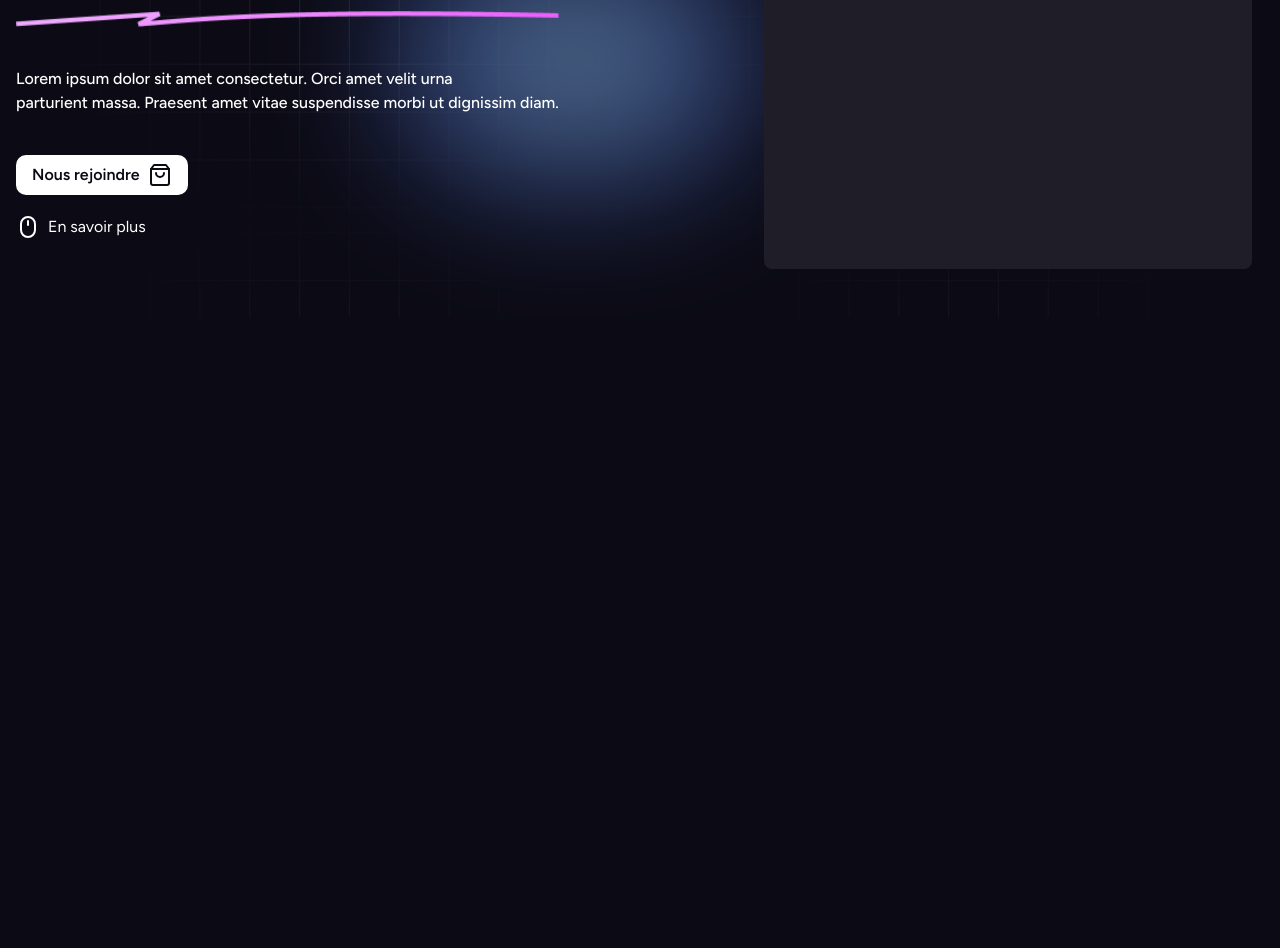
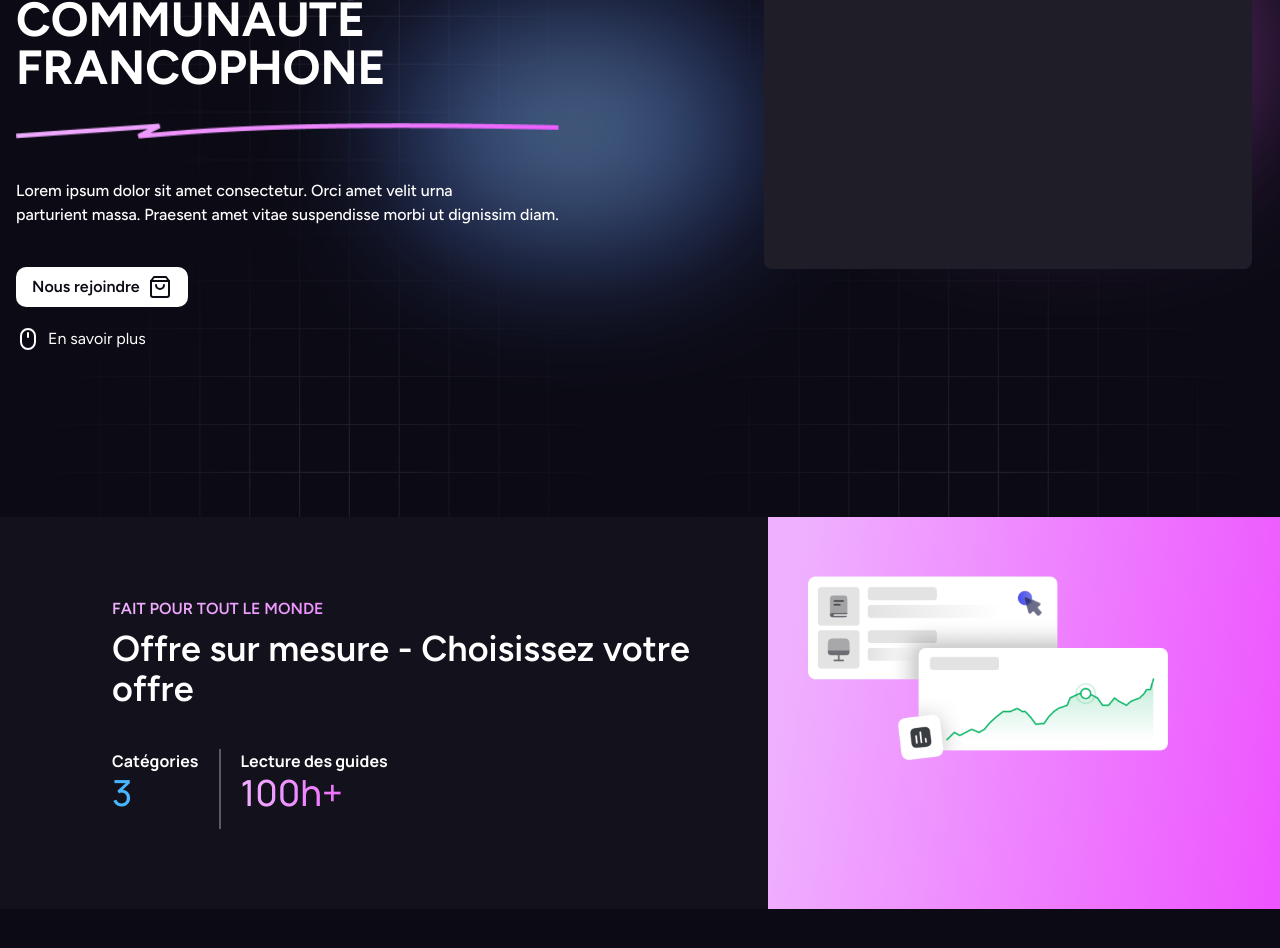
Before and after one commit to a4arpon/aio-agora-react-client, a React (Vite) app: page / in a window 1280 px wide. Shown: the part 360-1308 px from the top of the page. Before the commit the page ends 800 px from the top, so only its background shows below. Built offline with nearby package versions, Linux system fonts and the light colour scheme.

Commit message:
customer section added

```diff
--- /dev/null
+++ b/src/components/other/customer-list/CustomerList.tsx
@@ -0,0 +1,46 @@
+import { className } from "@/utils/utils"
+
+import graphCustomersPng from "@/assets/graph-customers.png"
+
+const CustomerList = () => {
+  return (
+    <div className="grid justify-between items-center lg:grid-cols-5 bg-[#13121C] mb-20">
+      <div className="lg:pl-28 px-4 lg:px-0 py-20 lg:col-span-3 text-center lg:text-start">
+        <h3
+          className={className(
+            "bg-gradient-to-r from-[#EFB1FF] to-[#ED50FF] bg-clip-text text-transparent font-semibold uppercase mb-2"
+          )}
+        >
+          Fait pour tout le monde
+        </h3>
+        <h2 className="font-semibold text-4xl">
+          Offre sur mesure - Choisissez votre offre
+        </h2>
+        <div className="flex flex-row justify-center lg:justify-start gap-5 manrope-font mt-10">
+          <div>
+            <p className="font-bold">Catégories</p>
+            <p className="text-4xl bg-[#47B6FF] bg-clip-text text-transparent font-medium">
+              3
+            </p>
+          </div>
+          <div className="w-[2px] h-20 bg-light/30" />
+          <div>
+            <p className="font-bold">Lecture des guides</p>
+            <p
+              className={className(
+                "text-4xl bg-gradient-to-r from-[#EFB1FF] to-[#ED50FF] bg-clip-text text-transparent font-medium"
+              )}
+            >
+              100h+
+            </p>
+          </div>
+        </div>
+      </div>
+      <div className="customer-section-image-bg h-full p-4 lg:p-10 lg:pr-28 lg:col-span-2">
+        <img src={graphCustomersPng} alt="" />
+      </div>
+    </div>
+  )
+}
+
+export default CustomerList
--- a/src/components/other/HeaderCard.tsx
+++ b/src/components/other/hero/HeaderCard.tsx
@@ -1,17 +1,24 @@
 import imageLogo from "@/assets/LPA-solo_square-150x150 1.png"
-import { Megaphone } from "lucide-react"
-import Button from "../shared/Button"
+import { Link } from "@tanstack/react-router"
+import { Megaphone, Mouse } from "lucide-react"
+import Button from "../../shared/Button"
 
 const HeaderCard = () => {
   return (
-    <div className="w-full lg:w-fit h-full p-3">
+    <div className="w-full lg:w-fit h-full p-3 flex flex-col gap-5 items-center">
       <div className="h-[351px] lg:h-[500px] w-full lg:w-[488px] bg-[#1f1e28] rounded-lg p-5 flex justify-between items-start relative">
         <img src={imageLogo} alt="la petite agora logo" />
         <div className="absolute -right-4 -top-4 -rotate-3">
           <Button>
-            <Megaphone size={32}/>
+            <Megaphone size={32} />
           </Button>
         </div>
+      </div>
+      <div className="inline lg:hidden">
+        <Link to="/" className="flex flex-row gap-2">
+          <Mouse />
+          <span>En savoir plus</span>
+        </Link>
       </div>
     </div>
   )
--- a/src/components/other/Header.tsx
+++ b/src/components/other/hero/Hero.tsx
@@ -2,29 +2,32 @@ import svgLineVector from "@/assets/Vector-2-line-draw.png"
 import svgBG from "@/assets/svg-v-1.png"
 import { Link } from "@tanstack/react-router"
 import { Mouse, ShoppingBag } from "lucide-react"
-import Button from "../shared/Button"
+import Button from "../../shared/Button"
 import HeaderCard from "./HeaderCard"
 
-const Header = () => {
+const Hero = () => {
   return (
     <section
       id="header"
-      className="h-[600px] relative"
+      className="min-h-screen lg:h-[660px] relative"
       style={{ backgroundImage: `url(${svgBG})` }}
     >
       <div className="blur-3xl h-[267px] lg:w-[381px] rounded-full overflow-hidden left-[30%] top-[35%] absolute p-30">
         <div className="header-squire-bg h-full w-full " />
       </div>
+      <div className="blur-3xl h-[267px] lg:w-[381px] rounded-full overflow-hidden right-5 top-[25%] absolute p-30 opacity-40">
+        <div className="bg-gradient-to-r from-[#EFB1FF] to-[#ED50FF] h-full w-full " />
+      </div>
       <div className="h-full w-full absolute top-0">
         <div className="container mt-10  h-full flex justify-between items-center flex-col lg:flex-row gap-16">
-          <div className="flex justify-center flex-col items-start">
-            <h3 className="font-semibold uppercase text-[15px] lg:text-base">
+          <div className="flex justify-center flex-col items-center lg:items-start">
+            <h3 className="font-semibold uppercase text-[15px] lg:text-base bg-gradient-to-r from-[#EFB1FF] to-[#ED50FF] bg-clip-text text-transparent mb-2">
               BIENVENUE SUR LA PETITE AGORA.
             </h3>
-            <h2 className="text-4xl lg:text-5xl font-bold uppercase leading-[1.512]">
+            <h2 className="text-4xl lg:text-5xl font-bold uppercase leading-[1.540]">
               Communauté <br /> francophone
             </h2>
-            <img src={svgLineVector} alt="" className="mt-4 mb-10 w-full" />
+            <img src={svgLineVector} alt="Svg line vector" className="mt-8 mb-10 w-full" />
             <p className="text-base font-medium">
               Lorem ipsum dolor sit amet consectetur. Orci amet velit urna{" "}
               <br />
@@ -36,17 +39,21 @@ const Header = () => {
                 <span>Nous rejoindre</span>
                 <ShoppingBag />
               </Button>
-              <Link to="/" className="flex flex-row gap-2">
-                <Mouse />
-                <span>En savoir plus</span>
-              </Link>
+              <div className="hidden lg:inline">
+                <Link to="/" className="flex flex-row gap-2">
+                  <Mouse />
+                  <span>En savoir plus</span>
+                </Link>
+              </div>
             </div>
           </div>
           <HeaderCard />
         </div>
+
       </div>
+
     </section>
   )
 }
 
-export default Header
+export default Hero
--- a/src/index.css
+++ b/src/index.css
@@ -30,3 +30,10 @@ body {
 .header-squire-bg {
   background: radial-gradient(50% 50% at 50% 50%, rgba(167, 229, 254, 0.523) 0%, rgba(68, 108, 249, 0.36) 100%);
 }
+
+
+/* Customer Section CSS */
+.customer-section-image-bg {
+  background: linear-gradient(97.91deg, #EFB1FF 6.1%, #EE72FF 69.11%, #ED50FF 103.66%),
+    linear-gradient(0deg, #13121C, #13121C);
+}
--- a/src/routes/index.lazy.tsx
+++ b/src/routes/index.lazy.tsx
@@ -1,10 +1,12 @@
-import Header from "@/components/other/Header"
+import CustomerList from "@/components/other/customer-list/CustomerList"
+import Hero from "@/components/other/hero/Hero"
 import { createLazyFileRoute } from "@tanstack/react-router"
 
 const Index = () => {
   return (
     <>
-      <Header />
+      <Hero />
+      <CustomerList />
     </>
   )
 }
--- a/tailwind.config.js
+++ b/tailwind.config.js
@@ -14,6 +14,7 @@ module.exports = {
       light: "#ffffff",
       dark: "#0c0b15",
       blue: "#47B6FF",
+      transparent:'#fff0'
     },
   },
   plugins: [],
```
Also changed, not shown: src/assets/graph-customers.png (added).
